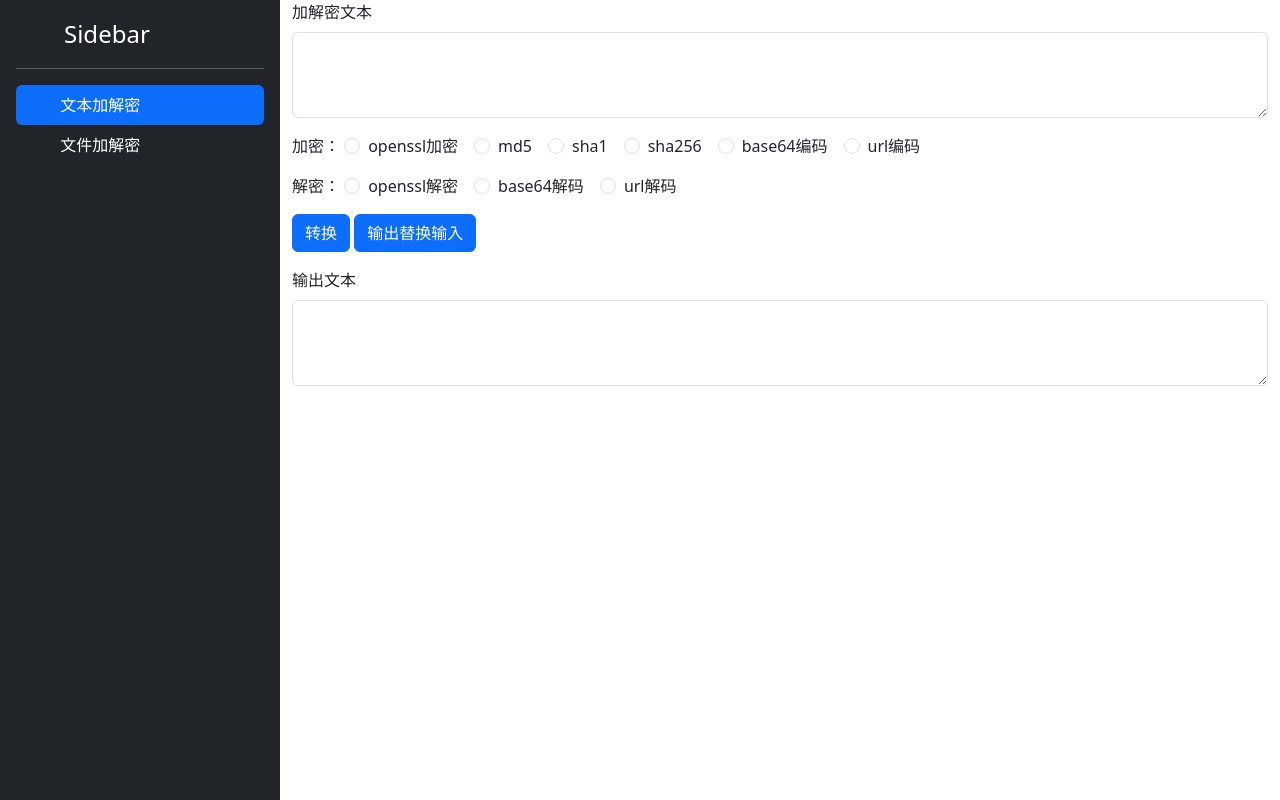
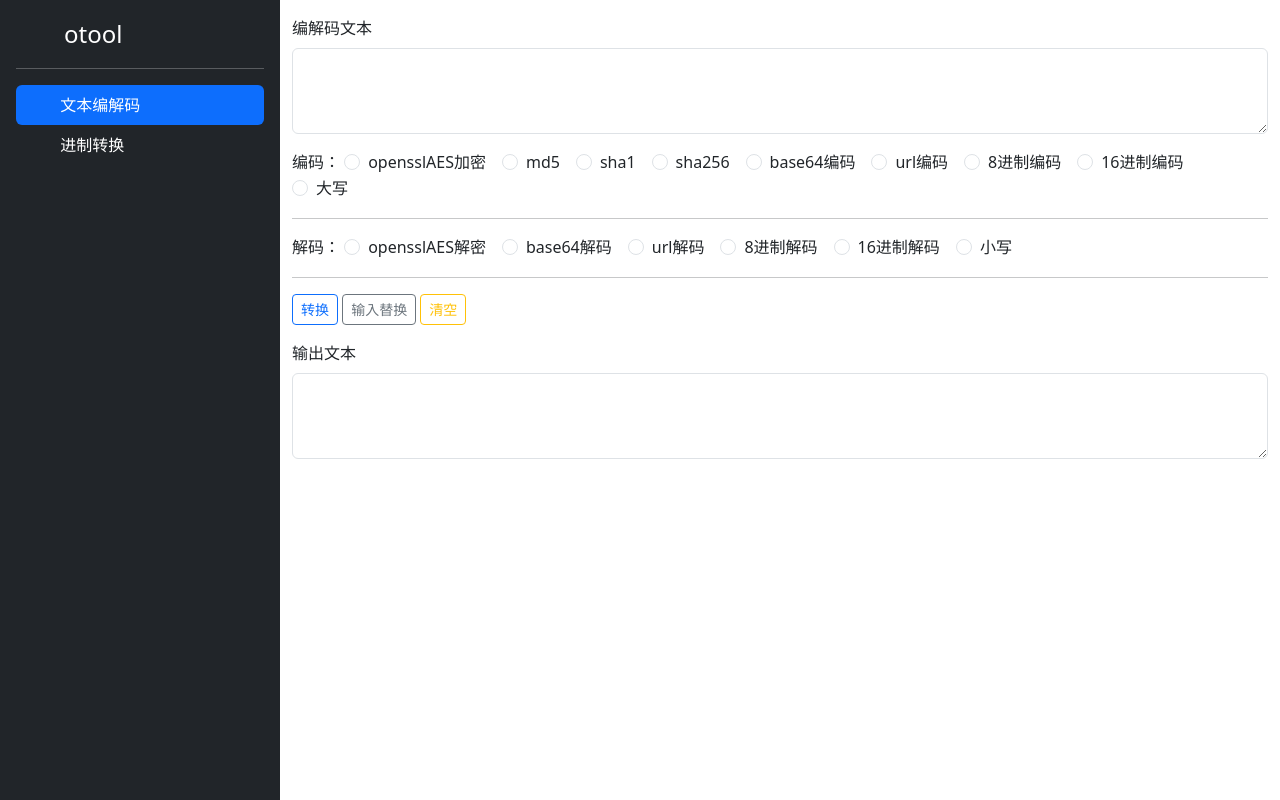
Before and after one commit to welllog/otool, a SvelteKit app in the folder frontend/: page /edtext in a window 1280 px wide. Built offline with nearby package versions, Linux system fonts and the light colour scheme.

Commit message:
feat: 进制转换

```diff
--- a/frontend/src/routes/Menu.svelte
+++ b/frontend/src/routes/Menu.svelte
@@ -2,8 +2,10 @@
     import { onMount } from 'svelte';
 
     let menus = [
-        {name: "文本加解密", url: "/edtext", selected: false},
-        {name: "文件加解密", url: "/edfile", selected: false}
+        {name: "文本编解码", url: "/edtext", selected: false},
+        // {name: "文件编解码", url: "/edfile", selected: false},
+        {name: "进制转换", url: "/conversion", selected: false},
+        // {name: "时间戳工具", url: "/edfile", selected: false}
     ];
 
     onMount(() => {
@@ -46,7 +48,7 @@
 <div class="d-flex flex-column flex-shrink-0 p-3 text-bg-dark" style="width: 280px;">
     <a href="/" on:click={selectedMenu} class="d-flex align-items-center mb-3 mb-md-0 me-md-auto text-white text-decoration-none">
         <svg class="bi pe-none me-2" width="40" height="32"><use xlink:href="#bootstrap"/></svg>
-        <span class="fs-4">Sidebar</span>
+        <span class="fs-4">otool</span>
     </a>
     <hr>
     <ul class="nav nav-pills flex-column mb-auto">
--- a/frontend/src/routes/edtext/+page.svelte
+++ b/frontend/src/routes/edtext/+page.svelte
@@ -4,13 +4,15 @@
 
     let showSecret = false;
     let inputText, opt, secretKey, outputText;
+    let inputLen = 0, outputLen = 0;
 
-    function trans() {
+    function transform() {
         closeAlert();
+        inputLen = inputText.length;
 
         let res;
         switch (opt) {
-            case "opensslEnc":
+            case "opensslAesEnc":
                 res = otool.OpenSSLAesEnc(inputText, secretKey);
                 break;
             case "md5":
@@ -20,49 +22,80 @@
                 res = otool.Sha1(inputText);
                 break;
             case "sha256":
-                res = otool.Sha256(inputText)
+                res = otool.Sha256(inputText);
                 break;
             case "base64Enc":
-                res = otool.Base64Enc(inputText)
+                res = otool.Base64Enc(inputText);
                 break;
             case "urlEnc":
-                res = otool.UrlEnc(inputText)
+                res = otool.UrlEnc(inputText);
                 break;
-            case "opensslDec":
+            case "octEnc":
+                res = otool.OctEnc(inputText);
+                break;
+            case "hexEnc":
+                res = otool.HexEnc(inputText);
+                break;
+            case "opensslAesDec":
                 res = otool.OpenSSLAesDec(inputText, secretKey);
                 break;
             case "base64Dec":
-                res = otool.Base64Dec(inputText)
+                res = otool.Base64Dec(inputText);
                 break;
             case "urlDec":
-                res = otool.UrlDec(inputText)
+                res = otool.UrlDec(inputText);
                 break;
+            case "octDec":
+                res = otool.OctDec(inputText);
+                break;
+            case "hexDec":
+                res = otool.HexDec(inputText);
+                break;
+            case "upper":
+                outputText = inputText.toUpperCase();
+                outputLen = outputText.length;
+                return
+            case "lower":
+                outputText = inputText.toLowerCase();
+                outputLen = outputText.length;
+                return
             default:
                 showAlert("warning", "未知操作")
                 return;
         }
 
         res
-            .then(res => {outputText = res})
+            .then(res => {
+                outputText = res;
+                outputLen = outputText.length;
+            })
             .catch(err => {showAlert("danger", err.toString())})
 
     }
 
-    function insteadIO() {
+    function replaceInput() {
         inputText = outputText;
     }
 
     function toggleSecret(e) {
-        if (["opensslEnc", "opensslDec"].indexOf(e.target.value) >= 0) {
+        if (["opensslAesEnc", "opensslAesDec"].indexOf(e.target.value) >= 0) {
             showSecret = true;
             return;
         }
         showSecret = false;
     }
 
+    function clean() {
+        inputText = "";
+        outputText = "";
+        secretKey = "";
+        inputLen = 0;
+        outputLen = 0;
+    }
+
     let encOpts = [{
-        name: "openssl加密",
-        value: "opensslEnc"
+        name: "opensslAES加密",
+        value: "opensslAesEnc"
     }, {
         name: "md5",
         value: "md5"
@@ -78,17 +111,35 @@
     }, {
         name: "url编码",
         value: "urlEnc"
+    }, {
+        name: "8进制编码",
+        value: "octEnc"
+    }, {
+        name: "16进制编码",
+        value: "hexEnc"
+    }, {
+        name: "大写",
+        value: "upper"
     }];
 
     let decOpts = [{
-        name: "openssl解密",
-        value: "opensslDec"
+        name: "opensslAES解密",
+        value: "opensslAesDec"
     }, {
         name: "base64解码",
         value: "base64Dec"
     }, {
         name: "url解码",
         value: "urlDec"
+    }, {
+        name: "8进制解码",
+        value: "octDec"
+    }, {
+        name: "16进制解码",
+        value: "hexDec"
+    }, {
+        name: "小写",
+        value: "lower"
     }];
 
 </script>
@@ -96,36 +147,43 @@
 <div class="container-fluid">
     <Alert />
 
-    <div class="mb-3">
-        <label for="inputText" class="form-label">加解密文本</label>
-        <textarea bind:value={inputText} class="form-control" id="inputText" rows="3"></textarea>
+    <div class="mb-3 mt-3">
+        <label for="inputText" class="form-label">编解码文本</label>
+        <textarea bind:value={inputText} class="form-control" id="inputText" rows="3" aria-describedby="inputHelp"></textarea>
+        {#if inputLen > 0}
+            <div id="inputHelp" class="form-text"><span class="text-danger">{inputLen}</span> chars</div>
+        {/if}
     </div>
-    加密：
+    编码：
     {#each encOpts as encOpt}
-        <div class="form-check form-check-inline mb-3">
+        <div class="form-check form-check-inline">
             <input on:change={toggleSecret} bind:group={opt} class="form-check-input" type="radio" name="opt" id={encOpt.value} value={encOpt.value}>
             <label class="form-check-label" for={encOpt.value}>{encOpt.name}</label>
         </div>
     {/each}
-    <br/>
-    解密：
+    <hr/>
+    解码：
     {#each decOpts as decOpt}
-        <div class="form-check form-check-inline mb-3">
+        <div class="form-check form-check-inline">
             <input on:change={toggleSecret} bind:group={opt} class="form-check-input" type="radio" name="opt" id={decOpt.value} value={decOpt.value}>
             <label class="form-check-label" for={decOpt.value}>{decOpt.name}</label>
         </div>
     {/each}
+    <hr/>
     {#if showSecret}
         <div class="mb-3">
             <label for="secretKey" class="form-label">密钥</label>
             <input bind:value={secretKey} class="form-control" id="secretKey" >
         </div>
     {/if}
-    <br/>
-    <button on:click={trans} type="button" class="btn btn-primary mb-3">转换</button>
-    <button on:click={insteadIO} type="button" class="btn btn-primary mb-3">输出替换输入</button>
-    <div class="mb-3">
+    <button on:click={transform} type="button" class="btn btn-outline-primary btn-sm mb-3">转换</button>
+    <button on:click={replaceInput} type="button" class="btn btn-outline-secondary btn-sm mb-3">输入替换</button>
+    <button on:click={clean} type="button" class="btn btn-outline-warning btn-sm mb-3">清空</button>
+    <div>
         <label for="outputText" class="form-label">输出文本</label>
-        <textarea bind:value={outputText} class="form-control" id="outputText" rows="3"></textarea>
+        <textarea bind:value={outputText} class="form-control" id="outputText" rows="3" aria-describedby="outputHelp"></textarea>
+        {#if outputLen > 0}
+            <div id="outputHelp" class="form-text"><span class="text-danger">{outputLen}</span> chars</div>
+        {/if}
     </div>
 </div>
--- a/frontend/wailsjs/go/main/App.js
+++ b/frontend/wailsjs/go/main/App.js
@@ -14,8 +14,24 @@ export function Greet(arg1) {
   return window['go']['main']['App']['Greet'](arg1);
 }
 
+export function HexDec(arg1) {
+  return window['go']['main']['App']['HexDec'](arg1);
+}
+
+export function HexEnc(arg1) {
+  return window['go']['main']['App']['HexEnc'](arg1);
+}
+
 export function Md5(arg1) {
   return window['go']['main']['App']['Md5'](arg1);
+}
+
+export function OctDec(arg1) {
+  return window['go']['main']['App']['OctDec'](arg1);
+}
+
+export function OctEnc(arg1) {
+  return window['go']['main']['App']['OctEnc'](arg1);
 }
 
 export function OpenSSLAesDec(arg1, arg2) {
```
Also changed, not shown: frontend/src/routes/conversion/+page.svelte (added, +68 -0 lines), frontend/wailsjs/go/main/App.d.ts (+8 -0 lines), 2 other files (tests, documents, lock files or other folders).
